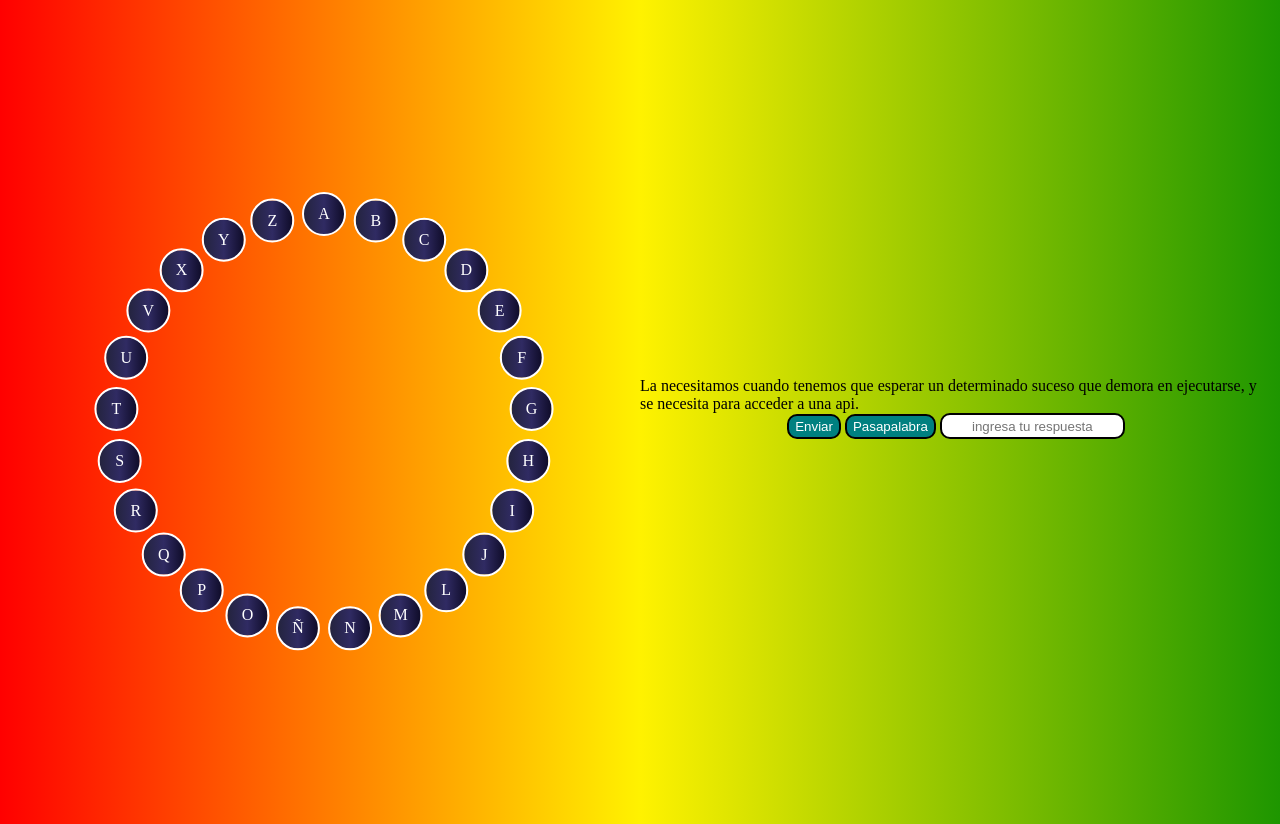
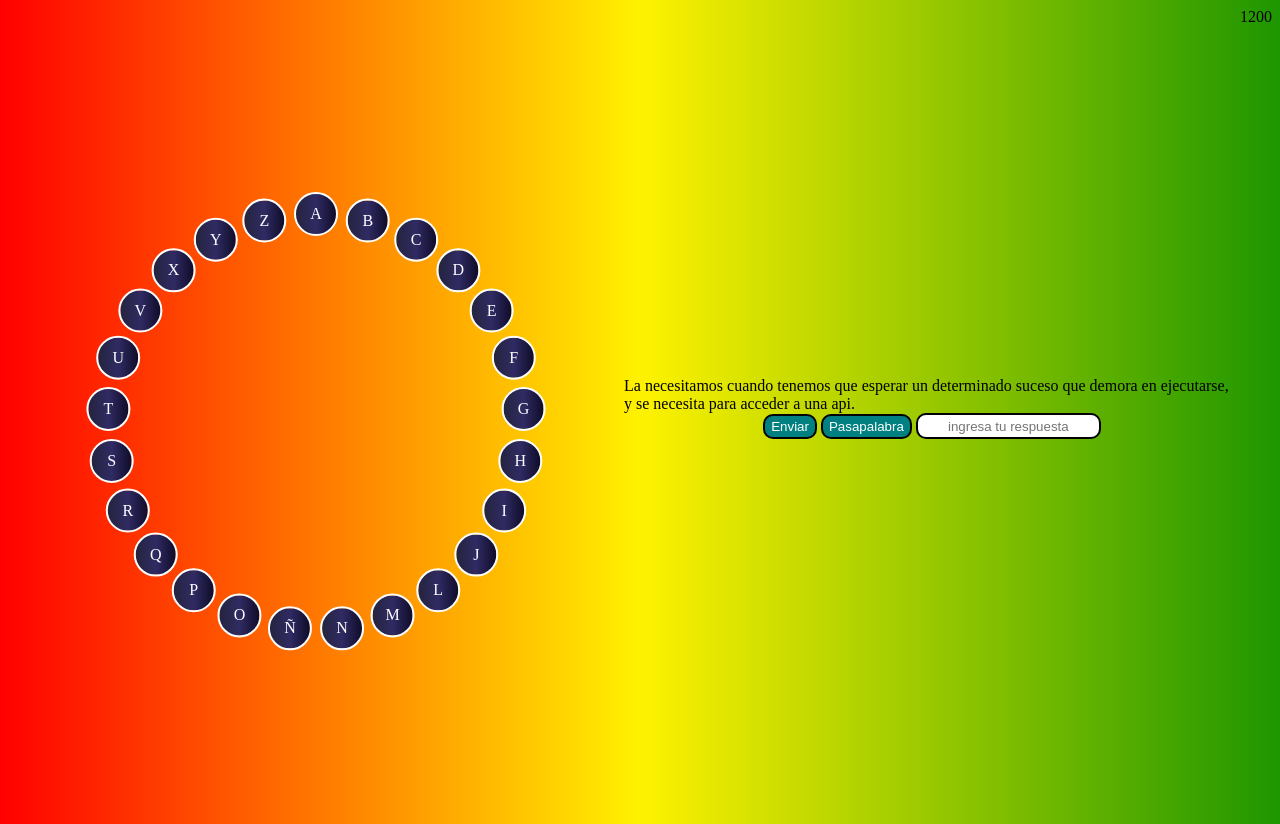
Before and after one commit to fatima16a/Proyecto_pasapalabras, a plain HTML site: page index.html in a window 1280 px wide. Drawn offline with Linux system fonts and the light colour scheme.

Commit message:
Update index.html

```diff
--- a/index.html
+++ b/index.html
@@ -39,16 +39,17 @@
         </ul>
     </div>
     <div class="caja3">
-        <div class="texto" id="texto">
-
-        </div>
+        <div class="texto" id="texto"></div>
         <form onsubmit="return false;">
             <button onclick="verificarPalabra()"> Enviar </button>
             <button onclick="pasapalabra()"> Pasapalabra </button>
             <input type="text" id="respuestaUs" placeholder="ingresa tu respuesta">
         </form>
     </div>
+    <div id="caja4">1200</div>
 </div>
 <Script src="index.js"></Script>
 </body>
 </html>
+
+</html>
```
